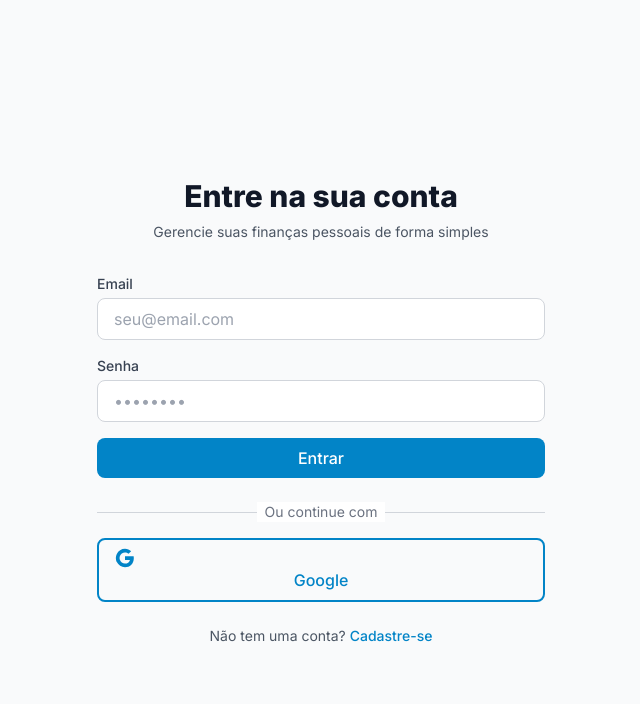
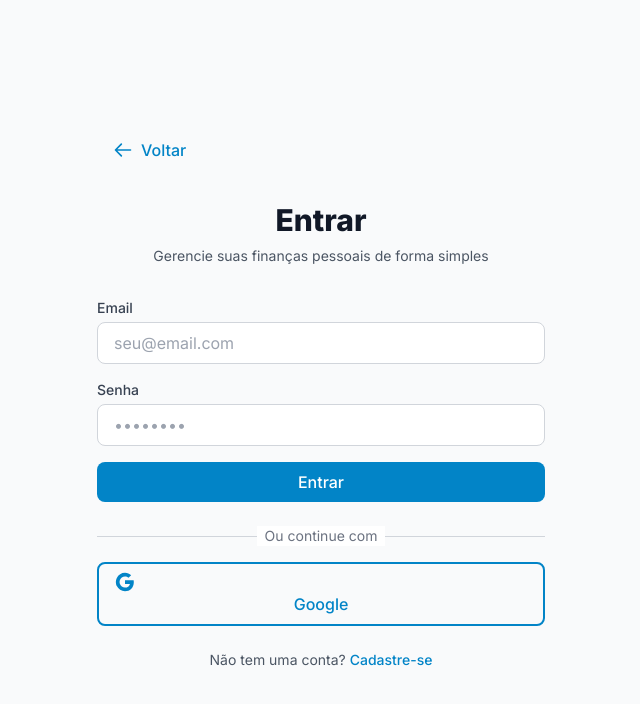
Before and after one commit to JonasArcuri/planejamento-financeiro, a Next.js app: page /login in a window 1280 px wide. Shown: the top 704 px of the page, without its empty margins (319-959 px from the left). Built offline with nearby package versions, Linux system fonts and the light colour scheme; no server answers.

Commit message:
Botão para voltar a Landing page

```diff
--- a/app/(auth)/login/page.tsx
+++ b/app/(auth)/login/page.tsx
@@ -4,11 +4,15 @@ import AuthForm from '@/components/AuthForm'
 import { useAuth } from '@/hooks/useAuth'
 import { useEffect } from 'react'
 import { useRouter } from 'next/navigation'
+import Link from 'next/link'
 import Loading from '@/components/Loading'
+import Button from '@/components/ui/Button'
+import { useLanguage } from '@/contexts/LanguageContext'
 
 export default function LoginPage() {
   const { user, loading } = useAuth()
   const router = useRouter()
+  const { t } = useLanguage()
 
   useEffect(() => {
     if (!loading && user) {
@@ -25,14 +29,39 @@ export default function LoginPage() {
   }
 
   return (
-    <div className="min-h-screen flex items-center justify-center bg-gray-50 py-12 px-4 sm:px-6 lg:px-8">
+    <div className="min-h-screen flex items-center justify-center bg-gray-50 dark:bg-gray-900 py-12 px-4 sm:px-6 lg:px-8">
       <div className="max-w-md w-full space-y-8">
+        {/* Botão de voltar para landing page */}
+        <div className="flex justify-start">
+          <Link href="/">
+            <Button
+              variant="ghost"
+              className="flex items-center gap-2 text-gray-600 dark:text-gray-400 hover:text-gray-900 dark:hover:text-gray-200"
+            >
+              <svg
+                className="w-5 h-5"
+                fill="none"
+                stroke="currentColor"
+                viewBox="0 0 24 24"
+              >
+                <path
+                  strokeLinecap="round"
+                  strokeLinejoin="round"
+                  strokeWidth={2}
+                  d="M10 19l-7-7m0 0l7-7m-7 7h18"
+                />
+              </svg>
+              {t('common.back')}
+            </Button>
+          </Link>
+        </div>
+
         <div>
-          <h2 className="mt-6 text-center text-3xl font-extrabold text-gray-900">
-            Entre na sua conta
+          <h2 className="mt-6 text-center text-3xl font-extrabold text-gray-900 dark:text-white">
+            {t('auth.login')}
           </h2>
-          <p className="mt-2 text-center text-sm text-gray-600">
-            Gerencie suas finanças pessoais de forma simples
+          <p className="mt-2 text-center text-sm text-gray-600 dark:text-gray-400">
+            {t('auth.loginSubtitle')}
           </p>
         </div>
         <AuthForm mode="login" />
--- a/locales/en.json
+++ b/locales/en.json
@@ -14,10 +14,12 @@
     "error": "Error",
     "success": "Success",
     "confirm": "Confirm",
-    "close": "Close"
+    "close": "Close",
+    "back": "Back"
   },
   "auth": {
     "login": "Login",
+    "loginSubtitle": "Manage your personal finances simply",
     "signup": "Sign Up",
     "email": "Email",
     "password": "Password",
--- a/locales/pt.json
+++ b/locales/pt.json
@@ -14,10 +14,12 @@
     "error": "Erro",
     "success": "Sucesso",
     "confirm": "Confirmar",
-    "close": "Fechar"
+    "close": "Fechar",
+    "back": "Voltar"
   },
   "auth": {
     "login": "Entrar",
+    "loginSubtitle": "Gerencie suas finanças pessoais de forma simples",
     "signup": "Cadastrar",
     "email": "E-mail",
     "password": "Senha",
```
